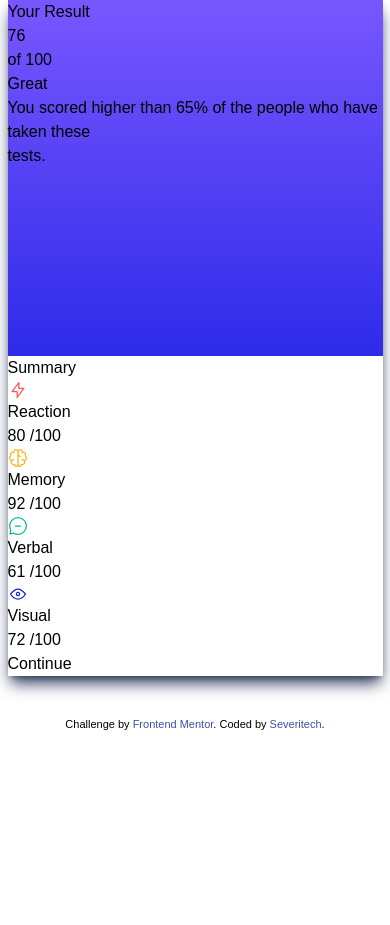
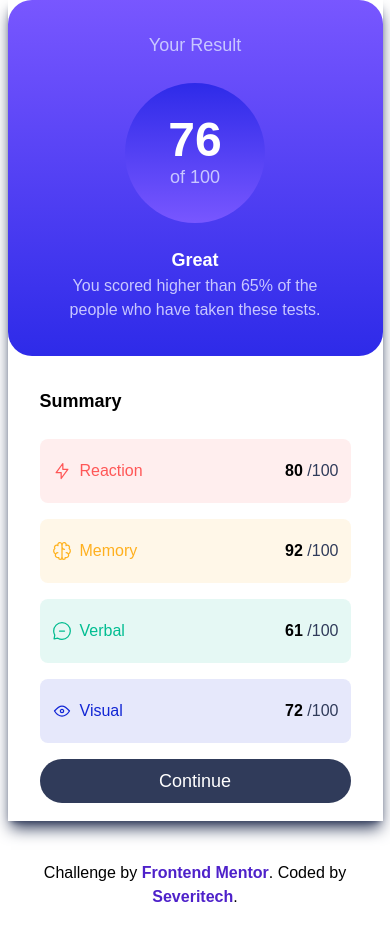
Before and after one commit to severitech/results-summary-component-main, a website: page src/index.html in a window 390 px wide. Before the commit the page ends 844 px from the top, so only its background shows below. Drawn offline with Linux system fonts and the light colour scheme.

Commit message:
Agregando estilos de tailwind responsive

```diff
--- a/src/index.html
+++ b/src/index.html
@@ -3,9 +3,12 @@
   <head>
     <meta charset="UTF-8" />
     <meta name="viewport" content="width=device-width, initial-scale=1.0" />
-    <link rel="preconnect" href="https://fonts.googleapis.com">
-    <link rel="preconnect" href="https://fonts.gstatic.com" crossorigin>
-    <link href="https://fonts.googleapis.com/css2?family=Hanken+Grotesk:ital,wght@500;700;800&display=swap" rel="stylesheet">
+    <link rel="preconnect" href="https://fonts.googleapis.com" />
+    <link rel="preconnect" href="https://fonts.gstatic.com" crossorigin />
+    <link
+      href="https://fonts.googleapis.com/css2?family=Hanken+Grotesk:ital,wght@500;700;800&display=swap"
+      rel="stylesheet"
+    />
     <link href="./output.css" rel="stylesheet" />
     <link
       rel="icon"
@@ -16,75 +19,93 @@
 
     <title>Frontend Mentor | Results summary component</title>
 
-    <style>
-      .attribution {
-        font-size: 11px;
-        text-align: center;
-      }
-      .attribution a {
-        color: hsl(228, 45%, 44%);
-      }
-    </style>
   </head>
   <!-- Mobile: 375px
  Desktop: 1440px -->
   <body class="font-Hanken-Grotesk">
-    <section class="w-[375px] mx-auto bg-White mb-10 shadow-lg shadow-Dark-gray-blue">
+    <section
+      class="w-[375px] mx-auto bg-White mb-10 shadow-lg shadow-Dark-gray-blue
+      md:flex md:mb-20 md:mt-20 md:w-[740px] md:h-[512px] md:rounded-3xl">
       <!-- parte azul -->
-      <div class = "bg-gradient-to-b from-Light-slate-blue  to-Light-royal-blue h-[356px]">
-        <h2>Your Result</h2>
-        <div>
-          <p>76</p>
-          <p>of 100</p>
+      <div
+        class="bg-gradient-to-b from-Light-slate-blue to-Light-royal-blue h-[356px] pt-8 px-10 text-center rounded-b-3xl md:w-[370px] md:h-full md: rounded-3xl md:pt-12 "
+      >
+        <h2 class="mb-6 text-Light-lavender text-[18px] md:mb-10 md:text-3xl">Your Result</h2>
+        <div
+          class="bg-gradient-to-b from-Light-royal-blue to-Light-slate-blue rounded-full h-[140px] w-[140px] mx-auto grid place-content-center mb-6 text-[18px] md:mb-10"
+        >
+          <p class="text-White text-5xl font-bold md:text-6xl">76</p>
+          <p class="text-Light-lavender">of 100</p>
         </div>
 
-        <p>Great</p>
-        <p>You scored higher than 65% of the people who have taken these</p>
-        tests.
+        <p class="text-White text-[18px] font-bold md:text-3xl md:mb-6">Great</p>
+        <p class="text-Light-lavender">
+          You scored higher than 65% of the people who have taken these tests.
+        </p>
       </div>
       <!-- //parte blanca -->
-      <div>
-        <h2>Summary</h2>
+      <div class="p-8 h-[465px] md:w-[370px] md:py-14 md:px-10">
+        <h2 class="text-[18px] mb-6 font-bold md:text-2xl">Summary</h2>
         <ul>
-          <li>
-            <p>
+          <li
+            class="bg-Light-red-alpha flex place-content-between p-3 rounded-lg mb-4 h-[64px] items-center md:text-xl md:px-4"
+          >
+            <p class="text-Light-red flex gap-2">
               <img src="../assets/images/icon-reaction.svg" alt="" />
               <span>Reaction</span>
             </p>
-            <p>80 <span>/100</span></p>
+            <p class="font-bold">
+              80 <span class="text-Dark-gray-blue font-normal">/100</span>
+            </p>
           </li>
-          <li>
-            <p>
+          <li
+            class="bg-Orangey-yellow-alpha flex place-content-between p-3 rounded-lg mb-4 h-[64px] items-center  md:text-xl md:px-4"
+          >
+            <p class="text-Orangey-yellow flex gap-2">
               <img src="../assets/images/icon-memory.svg" alt="" />
               <span>Memory</span>
             </p>
-            <p>92 <span>/100</span></p>
+            <p class="font-bold">
+              92 <span class="text-Dark-gray-blue font-normal">/100</span>
+            </p>
           </li>
-          <li>
-            <p>
+          <li
+            class="bg-Green-teal-alpha flex place-content-between p-3 rounded-lg mb-4 h-[64px] items-center  md:text-xl md:px-4"
+          >
+            <p class="text-Green-teal flex gap-2">
               <img src="../assets/images/icon-verbal.svg" alt="" />
               <span>Verbal</span>
             </p>
-            <p>61 <span>/100</span></p>
+            <p class="font-bold">
+              61 <span class="text-Dark-gray-blue font-normal">/100</span>
+            </p>
           </li>
-          <li>
-            <p>
+          <li
+            class="bg-Cobalt-blue-alpha flex place-content-between p-3 rounded-lg mb-4 h-[64px] items-center  md:text-xl md:px-4 md:mb-5"
+          >
+            <p class="text-Cobalt-blue flex gap-2">
               <img src="../assets/images/icon-visual.svg" alt="" />
               <span>Visual</span>
             </p>
-            <p>72 <span>/100</span></p>
+            <p class="font-bold">
+              72 <span class="text-Dark-gray-blue font-normal">/100</span>
+            </p>
           </li>
         </ul>
-        <button>Continue</button>
+        <button
+          class="bg-Dark-gray-blue text-White w-full h-11 rounded-3xl text-[18px] hover:bg-gradient-to-b from-Light-slate-blue to-Light-royal-blue"
+        >
+          Continue
+        </button>
       </div>
     </section>
 
-    <div class="attribution">
+    <div class=" text-center m-4">
       Challenge by
-      <a href="https://www.frontendmentor.io?ref=challenge" target="_blank"
+      <a class=" text-Violet-blue font-bold hover:text-violet-400" href="https://www.frontendmentor.io?ref=challenge" target="_blank"
         >Frontend Mentor</a
       >. Coded by
-      <a href="https://github.com/severitech" target="_blank">Severitech</a>.
+      <a class=" text-Violet-blue font-bold hover:text-violet-400"href="https://github.com/severitech" target="_blank">Severitech</a>.
     </div>
   </body>
 </html>
--- a/tailwind.config.js
+++ b/tailwind.config.js
@@ -8,7 +8,7 @@ module.exports = {
       },
       colors:{
          'Light-red':'hsl(0, 100%, 67%)',
-         'Light-red-alpha':'hsla(0, 100%, 67%,0.3)',
+         'Light-red-alpha':'hsla(0, 100%, 67%,0.1)',
          'Orangey-yellow': 'hsl(39, 100%, 56%)',
          'Orangey-yellow-alpha': 'hsl(39, 100%, 56%,0.1)',
          'Green-teal': 'hsl(166, 100%, 37%)',
```
Also changed, not shown: src/output.css.
